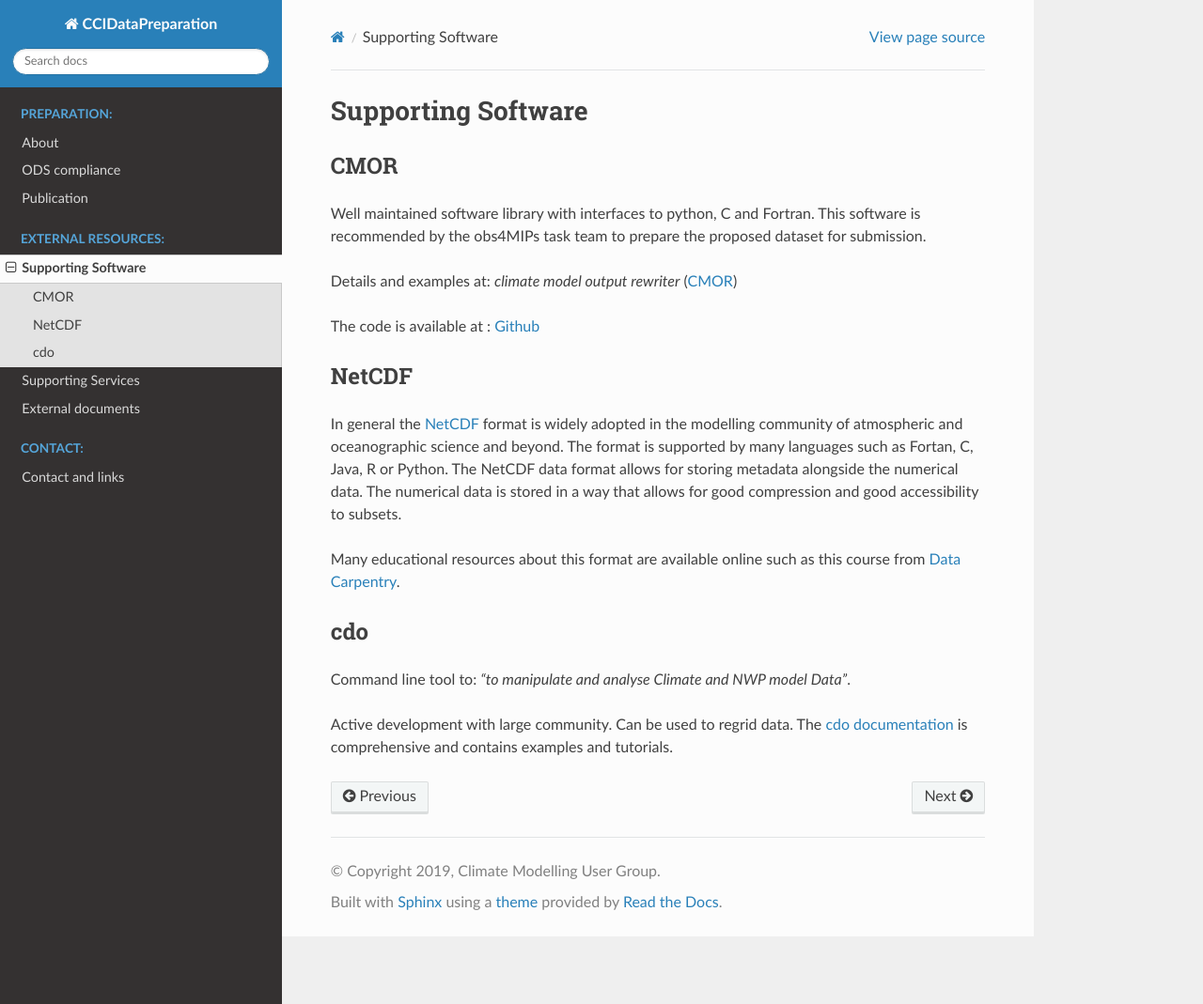
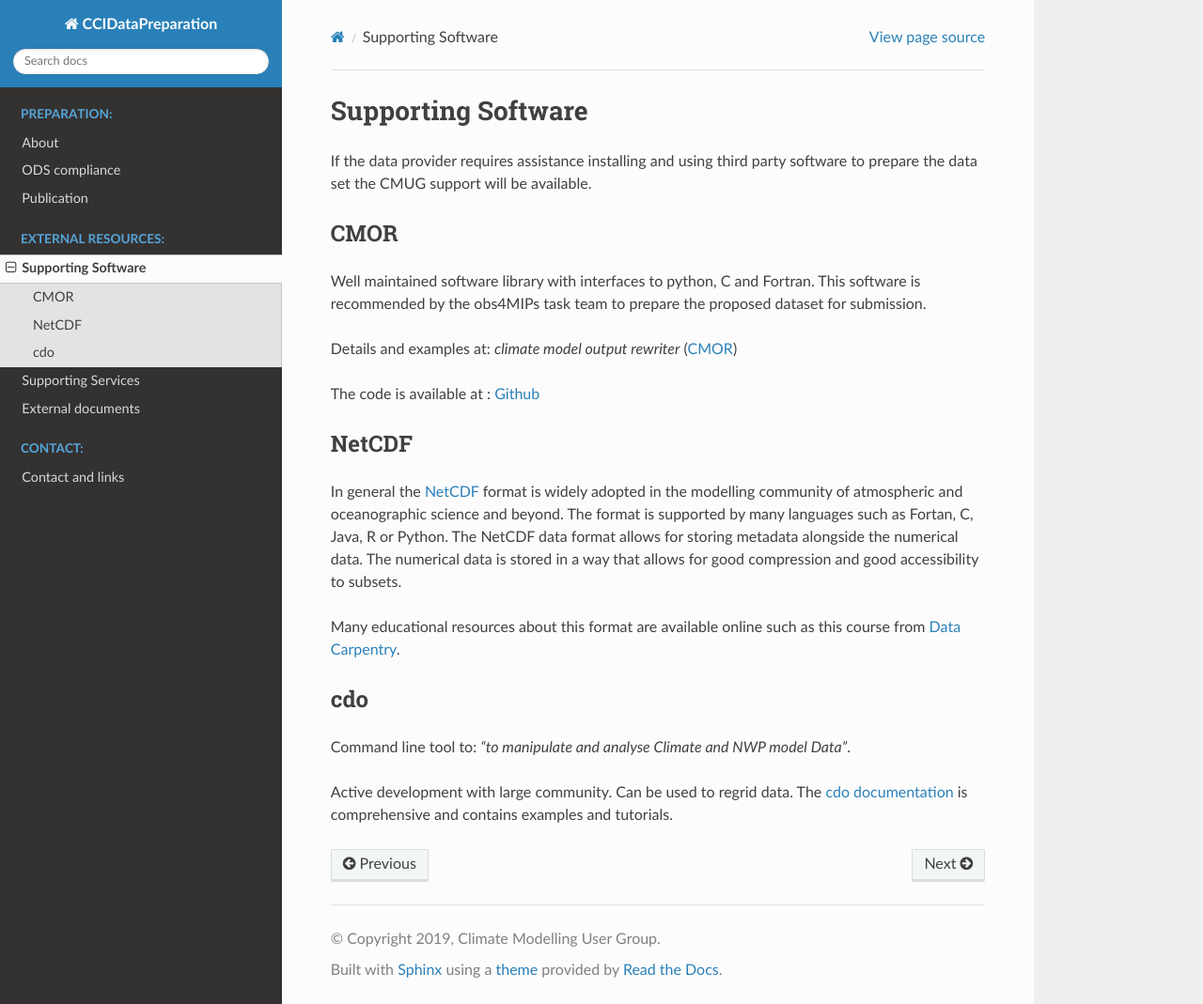
Before and after one commit to bjoernbroetz/ccidatapreparation, a Sphinx documentation site: the page built from docs/source/resources/software.rst, in a window 1280 px wide and 1069 px high. Shown: the whole window at 94% size. Built offline with Sphinx 7.4.7 and the Read the Docs theme 2.0.0, drawn with Linux system fonts in a browser that asks for light colours.

Commit message:
Clarification.

```diff
--- a/docs/source/resources/software.rst
+++ b/docs/source/resources/software.rst
@@ -1,6 +1,8 @@
 ===================
 Supporting Software
 ===================
+
+If the data provider requires assistance installing and using third party software to prepare the data set the CMUG support will be available.
 
 CMOR
 ----
```
